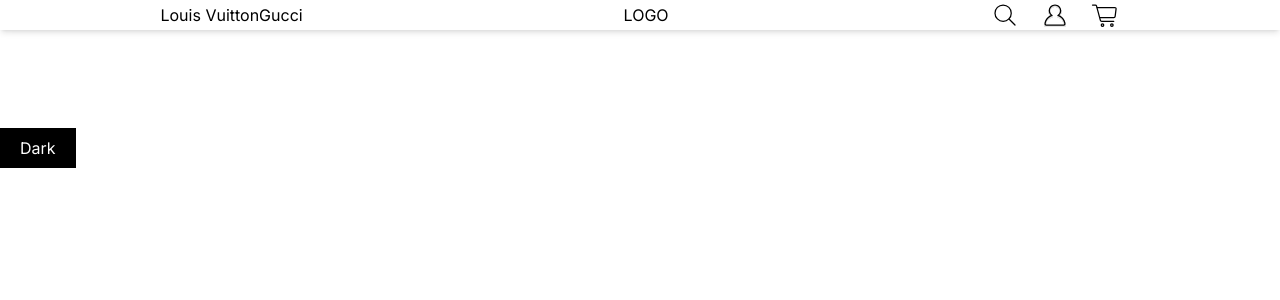
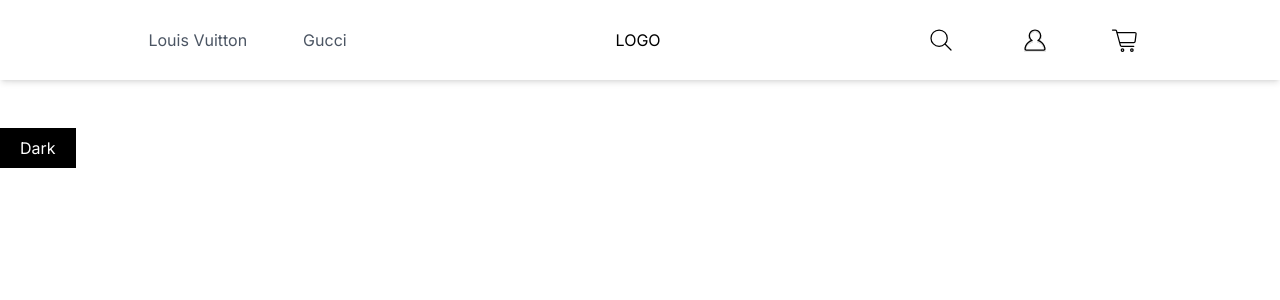
Before and after one commit to charliekroon/bags-webshop, a Next.js app: page / in a window 1280 px wide. Shown: the top 300 px of the page. Built offline with nearby package versions, Linux system fonts and the light colour scheme.

Commit message:
Create different components for button and link

```diff
--- a/src/app/components/navigation/Header.jsx
+++ b/src/app/components/navigation/Header.jsx
@@ -1,22 +1,33 @@
 import SearchIcon from "../../assets/icons/search.svg";
 import CartIcon from "../../assets/icons/cart.svg";
 import UserIcon from "../../assets/icons/user.svg";
+
+import {NavButton} from "./NavButton";
+import {NavLink} from "./NavLink";
 
 export const Header = () => {
 	return (
 		<div className="flex flex-col items-center justify-center mt-32">
 			<nav className="flex justify-around bg-white/88 backdrop-blur-md shadow-md w-full fixed top-0 left-0 z-10">
 				<div className="flex h-100 items-center space-x-8 lg:flex">
-					<ul className="flex flex-column">
-						<li>Louis Vuitton</li>
-						<li>Gucci</li>
+					<ul className="flex flex-row">
+						<NavLink url="louisvuitton" label="Louis Vuitton" />
+						<NavLink url="gucci" label="Gucci" />
 					</ul>
 				</div>
 				<div className="flex items-center">LOGO</div>
 				<div className="flex items-center space-x-5">
-					<SearchIcon />
-					<UserIcon />
-					<CartIcon />
+					<NavButton url="/search">
+						{" "}
+						<SearchIcon />
+					</NavButton>
+					<NavButton url="/user">
+						{" "}
+						<UserIcon />
+					</NavButton>
+					<NavButton url="/cart">
+						<CartIcon />
+					</NavButton>
 				</div>
 			</nav>
 		</div>
--- /dev/null
+++ b/src/app/components/navigation/NavButton.jsx
@@ -0,0 +1,9 @@
+import Link from "next/link";
+
+export const NavButton = ({url, children}) => {
+	return (
+		<Link href={url} legacyBehavior>
+			<a className="flex text-gray-600 hover:bg-slate-200 cursor-pointer transition-colors duration-300 m-1 p-5 rounded-lg">{children}</a>
+		</Link>
+	);
+};
--- /dev/null
+++ b/src/app/components/navigation/NavLink.jsx
@@ -0,0 +1,15 @@
+import Link from "next/link";
+import clsx from "clsx";
+
+export const NavLink = ({url, label, isActive}) => {
+	const defaultStyle = "mr-1";
+	const activeStyle = "border-b border-slate-900";
+
+	return (
+		<li classNam={clsx(defaultStyle, isActive && activeStyle)}>
+			<Link href={url} legacyBehavior>
+				<a className="flex text-gray-600 hover:bg-slate-200 cursor-pointer transition-colors duration-300 m-2 p-5 rounded-lg">{label}</a>
+			</Link>
+		</li>
+	);
+};
```
